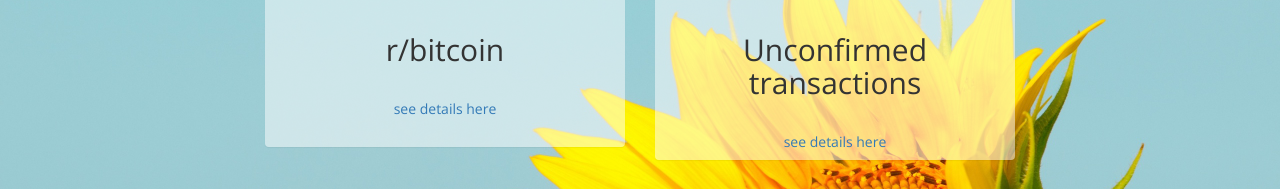
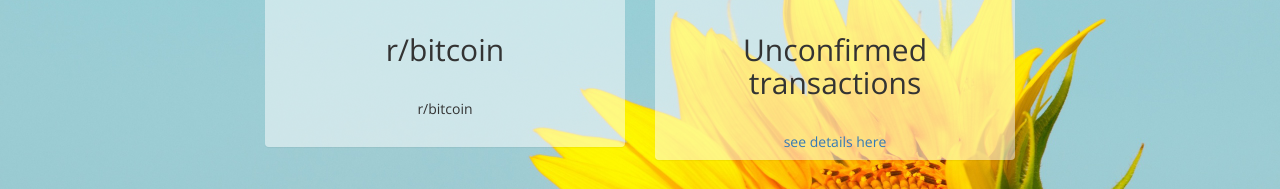
Before and after one commit to stirlingcarter/bitcoin, a plain HTML site: page index.html in a window 1280 px wide. Shown: the part 863-1052 px from the top of the page. Drawn offline with nearby package versions, Linux system fonts and the light colour scheme; no server answers.

Commit message:
Update index.html

```diff
--- a/index.html
+++ b/index.html
@@ -46,7 +46,7 @@
                     <div class="panel-body">
                         <h2> r/bitcoin </h2>
                     </div>
-                    <h5><a target="_blank" href="https://bitcoinfees.21.co/"> see details here</a>
+                    <h5> r/bitcoin </h5>
                 </div>
             </div>
             <div class="col-sm-4">
```
